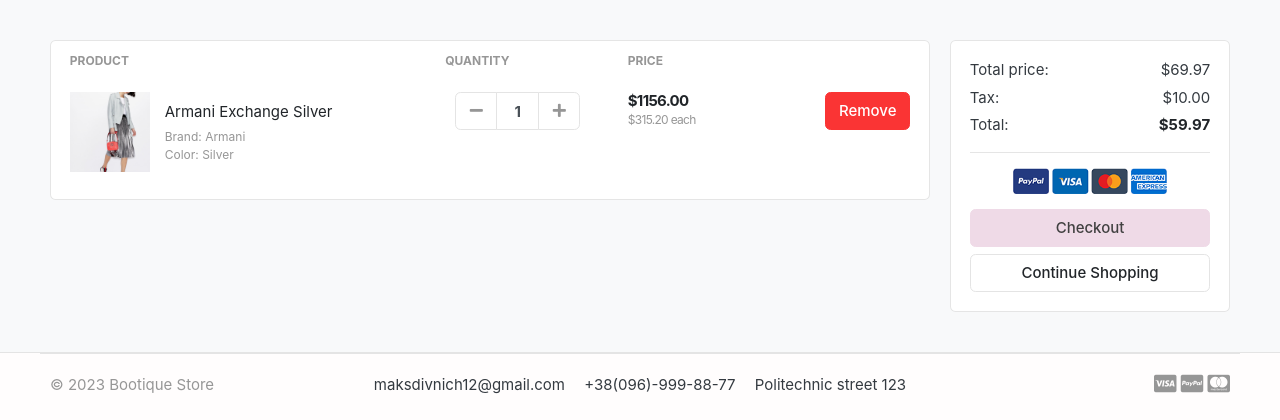
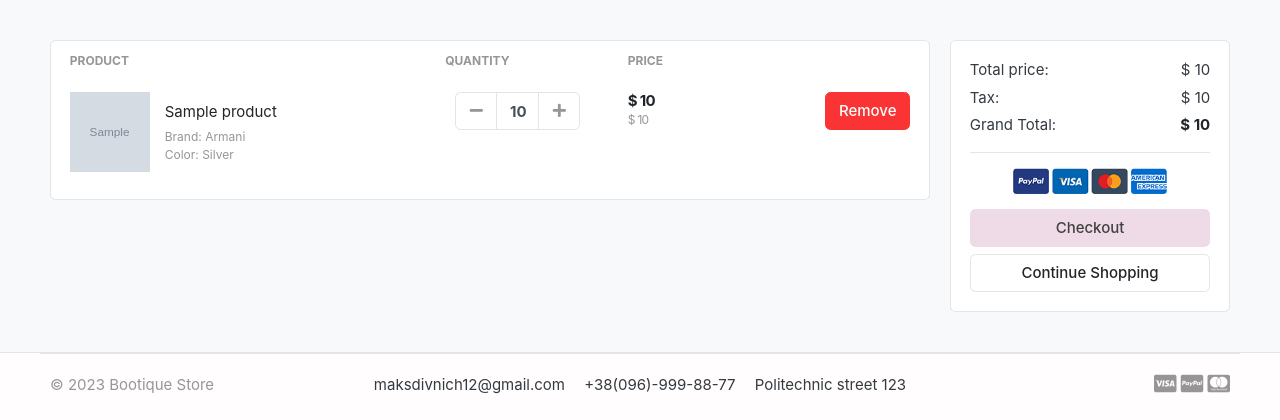
Before and after one commit to DMV22/Bootique-Store, a Django app: template templates/store/cart.html in a window 1280 px wide. Shown: the part 140-560 px from the top of the page. Run offline with Django 3.2, Linux system fonts and the light colour scheme; the template is opened without the code that fills it: most values are stand-ins (such as "Sample title", 1, 10 or a date in 2020); grey boxes marked "Sample" are stand-in pictures; some libraries are stand-ins or nearby versions; some web fonts are replaced.

Commit message:
add to cart items

```diff
--- a/carts/models.py
+++ b/carts/models.py
@@ -19,5 +19,8 @@
     quantity = models.IntegerField()
     is_active = models.BooleanField(default=True)
 
+    def sub_total(self):
+        return self.product.price * self.quantity
+
     def __str__(self):
         return self.product
--- a/carts/urls.py
+++ b/carts/urls.py
@@ -3,4 +3,9 @@
 
 urlpatterns = [
     path('', views.cart, name='cart'),
+    path('add_cart/<int:product_id>/', views.add_cart, name='add_cart'),
+    path('remove_cart/<int:product_id>/',
+         views.remove_cart, name='remove_cart'),
+    path('remove_cart_item/<int:product_id>/',
+         views.remove_cart_item, name='remove_cart_item'),
 ]
--- a/templates/store/cart.html
+++ b/templates/store/cart.html
@@ -17,18 +17,19 @@
               </tr>
             </thead>
             <tbody>
+              {% for cart_item in cart_items %}
               <tr>
                 <td>
                   <figure class="itemside align-items-center">
                     <div class="aside">
                       <img
-                        src="{% static './images/items/armani-exchange-silver-1.jpg' %}"
+                        src="{{ cart_item.product.images.url }}"
                         class="img-sm"
                       />
                     </div>
                     <figcaption class="info">
                       <a href="#" class="title text-dark"
-                        >Armani Exchange Silver</a
+                        >{{ cart_item.product.product_name }}</a
                       >
                       <p class="text-muted small">
                         Brand: Armani <br />
@@ -42,23 +43,29 @@
                   <div class="col">
                     <div class="input-group input-spinner">
                       <div class="input-group-prepend">
-                        <button
+                        <a
+                          href="{% url 'remove_cart' cart_item.product.id %}"
+                          class="btn btn-light"
+                          type="button"
+                          id="button-minus"
+                        >
+                          <i class="fa fa-minus"></i>
+                        </a>
+                      </div>
+                      <input
+                        type="text"
+                        class="form-control"
+                        value="{{ cart_item.quantity }}"
+                      />
+                      <div class="input-group-append">
+                        <a
+                          href="{% url 'add_cart' cart_item.product.id %}"
                           class="btn btn-light"
                           type="button"
                           id="button-plus"
                         >
-                          <i class="fa fa-minus"></i>
-                        </button>
-                      </div>
-                      <input type="text" class="form-control" value="1" />
-                      <div class="input-group-append">
-                        <button
-                          class="btn btn-light"
-                          type="button"
-                          id="button-minus"
-                        >
                           <i class="fa fa-plus"></i>
-                        </button>
+                        </a>
                       </div>
                     </div>
                     <!-- input-group.// -->
@@ -67,15 +74,23 @@
                 </td>
                 <td>
                   <div class="price-wrap">
-                    <var class="price">$1156.00</var>
-                    <small class="text-muted"> $315.20 each </small>
+                    <var class="price">$ {{ cart_item.sub_total }}</var>
+                    <small class="text-muted">
+                      $ {{ cart_item.product.price }}
+                    </small>
                   </div>
                   <!-- price-wrap .// -->
                 </td>
                 <td class="text-right">
-                  <a href="" class="btn btn-danger"> Remove</a>
+                  <a
+                    href="{% url 'remove_cart_item' cart_item.product.id %}"
+                    class="btn btn-danger"
+                  >
+                    Remove</a
+                  >
                 </td>
               </tr>
+              {% endfor %}
             </tbody>
           </table>
         </div>
@@ -87,15 +102,17 @@
           <div class="card-body">
             <dl class="dlist-align">
               <dt>Total price:</dt>
-              <dd class="text-right">$69.97</dd>
+              <dd class="text-right">$ {{ total }}</dd>
             </dl>
             <dl class="dlist-align">
               <dt>Tax:</dt>
-              <dd class="text-right">$10.00</dd>
+              <dd class="text-right">$ {{ tax }}</dd>
             </dl>
             <dl class="dlist-align">
-              <dt>Total:</dt>
-              <dd class="text-right text-dark b"><strong>$59.97</strong></dd>
+              <dt>Grand Total:</dt>
+              <dd class="text-right text-dark b">
+                <strong>$ {{ grand_total }}</strong>
+              </dd>
             </dl>
             <hr />
             <p class="text-center mb-3">
--- a/templates/store/product_detail.html
+++ b/templates/store/product_detail.html
@@ -75,7 +75,10 @@
             {% if single_product.stock <= 0 %}
             <h5 class="text-danger">Out of stock</h5>
             {% else %}
-            <a href="./product-detail.html" class="btn btn-primary">
+            <a
+              href="{% url 'add_cart' single_product.id %}"
+              class="btn btn-primary"
+            >
               <span class="text">Add to cart</span>
               <i class="fas fa-shopping-cart"></i>
               {% endif %}
```
Also changed, not shown: carts/views.py (+77 -3 lines), README.md.
